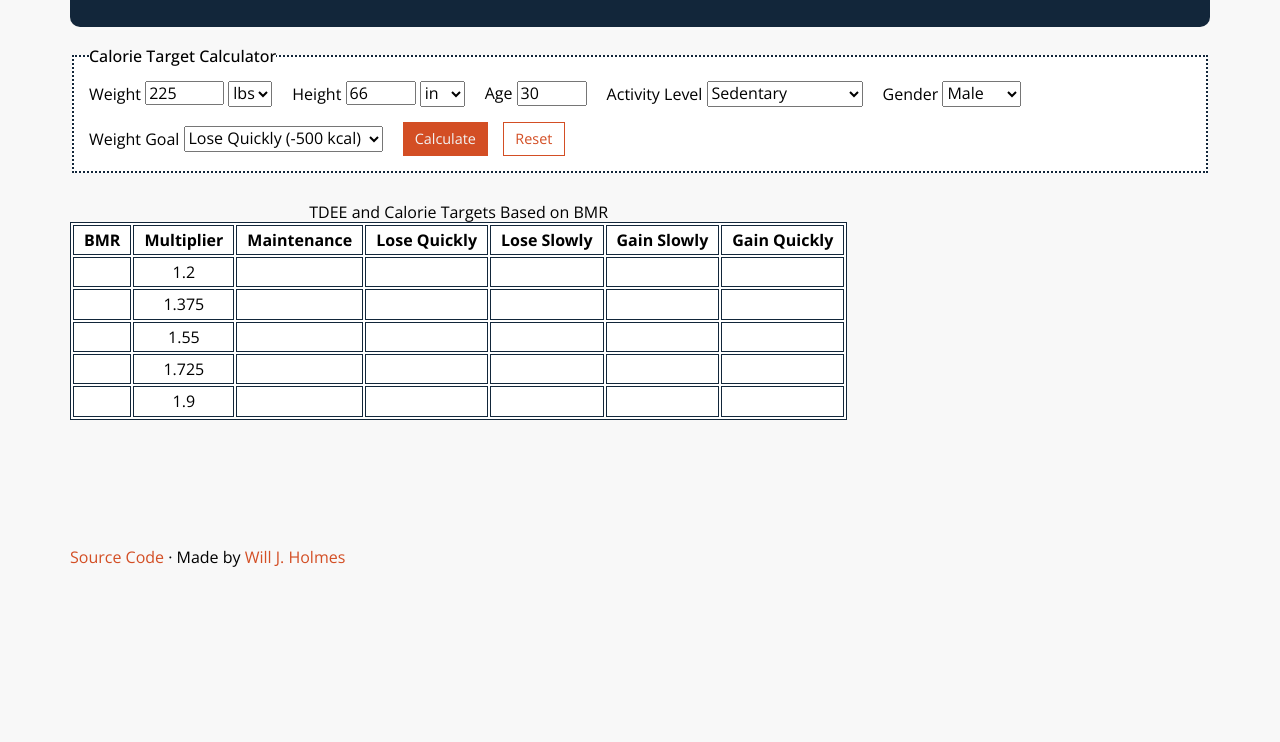
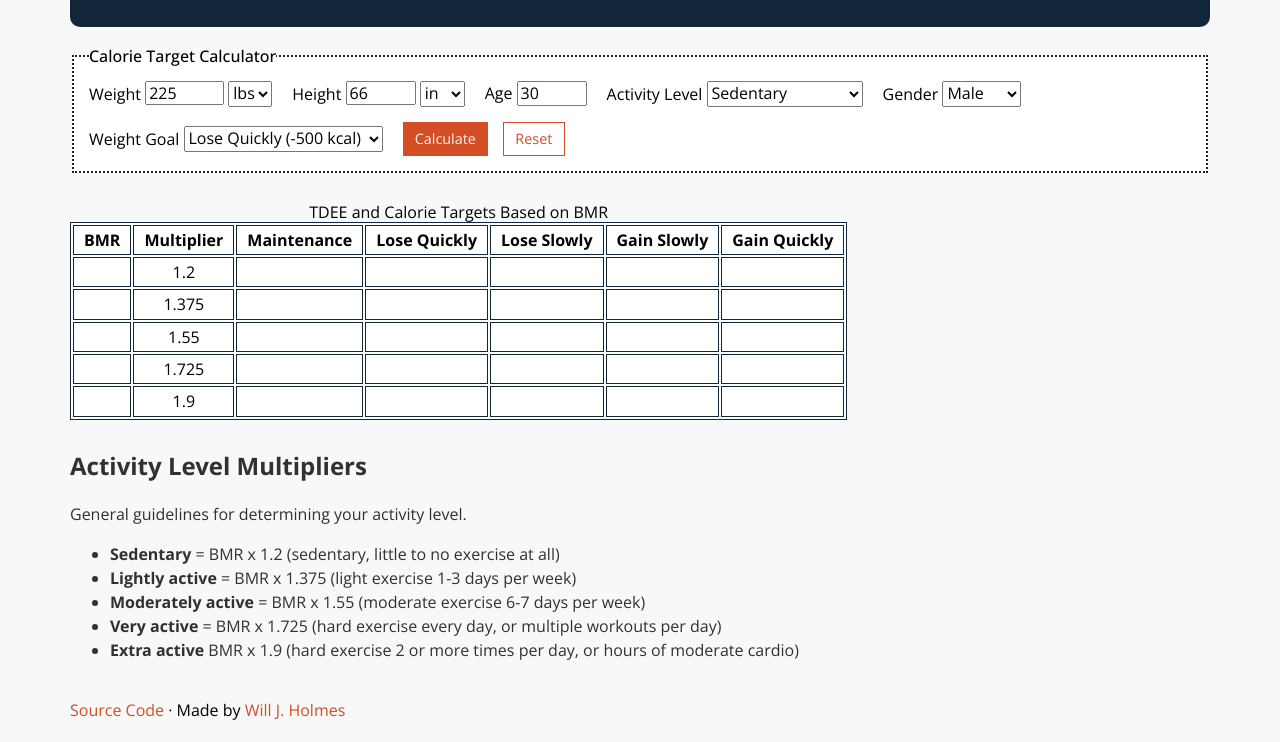
Before and after one commit to wjh18/free-fitness-tools, a website built with webpack: page src/html/calorie-targets.html in a window 1280 px wide. Shown: the part 211-953 px from the top of the page. Before the commit the page ends 800 px from the top, so only its background shows below. Built offline with nearby package versions, Linux system fonts and the light colour scheme.

Commit message:
Update packages and add explicit help guidelines for activity multipliers

```diff
--- a/src/html/calorie-targets.html
+++ b/src/html/calorie-targets.html
@@ -168,6 +168,17 @@
             </table>
           </div>
         </section>
+        <section class="help">
+          <h2>Activity Level Multipliers</h2>
+          <p>General guidelines for determining your activity level.</p>
+          <ul>
+            <li><strong>Sedentary</strong> = BMR x 1.2 (sedentary, little to no exercise at all)</li>
+            <li><strong>Lightly active</strong> = BMR x 1.375 (light exercise 1-3 days per week)</li>
+            <li><strong>Moderately active</strong> = BMR x 1.55 (moderate exercise 6-7 days per week)</li>
+            <li><strong>Very active</strong> = BMR x 1.725 (hard exercise every day, or multiple workouts per day)</li>
+            <li><strong>Extra active</strong> BMR x 1.9 (hard exercise 2 or more times per day, or hours of moderate cardio)</li>
+          </ul>
+        </section>
       </div>
     </main>
     <footer class="container">
--- a/src/scss/pages/_calorie-targets.scss
+++ b/src/scss/pages/_calorie-targets.scss
@@ -1,3 +1,16 @@
 #multipliersDiv {
   margin-top: 30px;
 }
+
+.help {
+  margin-top: 30px;
+  line-height: 1.5rem;
+
+  h2 {
+    line-height: 2rem;
+  }
+
+  & > * {
+    color: $color-contrast-high;
+  }
+}
```
Also changed, not shown: 1 other file.
